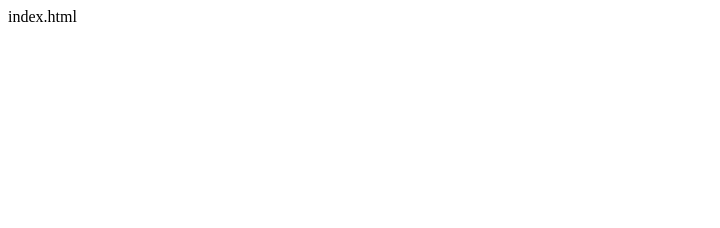
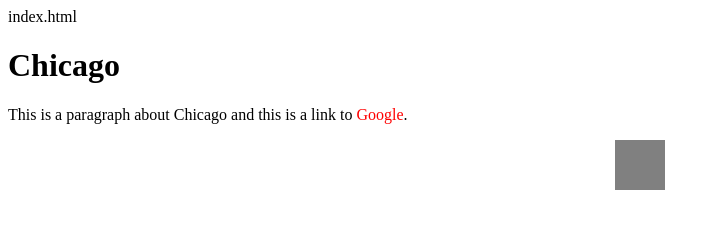
Before and after one commit to kevingoody/Week1, a plain HTML site: page index.html in a window 1280 px wide. Shown: the whole page, without its empty margins (0-720 px from the left). Drawn offline with Linux system fonts and the light colour scheme.

Commit message:
My first comment

```diff
--- a/index.html
+++ b/index.html
@@ -1 +1,18 @@
 index.html
+<!DOCTYPE html>
+<link type="text/css" rel="stylesheet" href="style.css"/>
+
+<head>
+	<title>Title</title>
+</head>
+
+<body>
+
+	<h1>Chicago</h1>
+		<p>This is a paragraph about Chicago and this is a link to <a href="www.google.com">Google</a>.</p>
+
+	<center><div style="width:50px; height:50px; background-color:gray"></div></center>
+
+</body>
+
+</html>
--- a/style.css
+++ b/style.css
@@ -1 +1,17 @@
 style.css
+p {
+	font-style: Helvetica, sans-serif;
+}
+
+div {
+	background-color: gray;
+}
+
+a {
+	color:red;
+	text-decoration: none;
+}
+
+a:hover {
+	color: green;
+}
```
